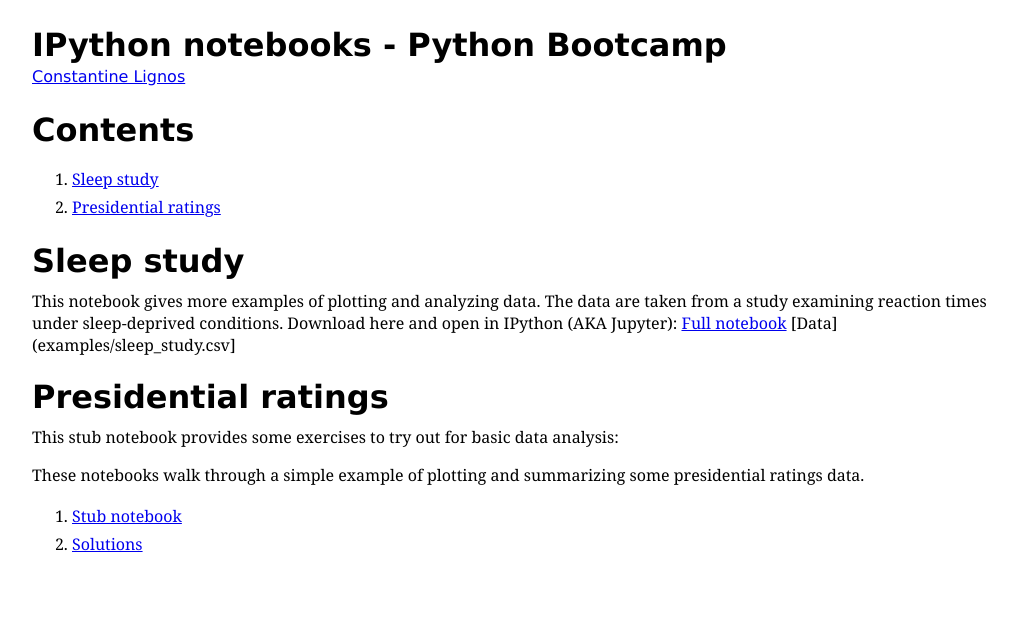
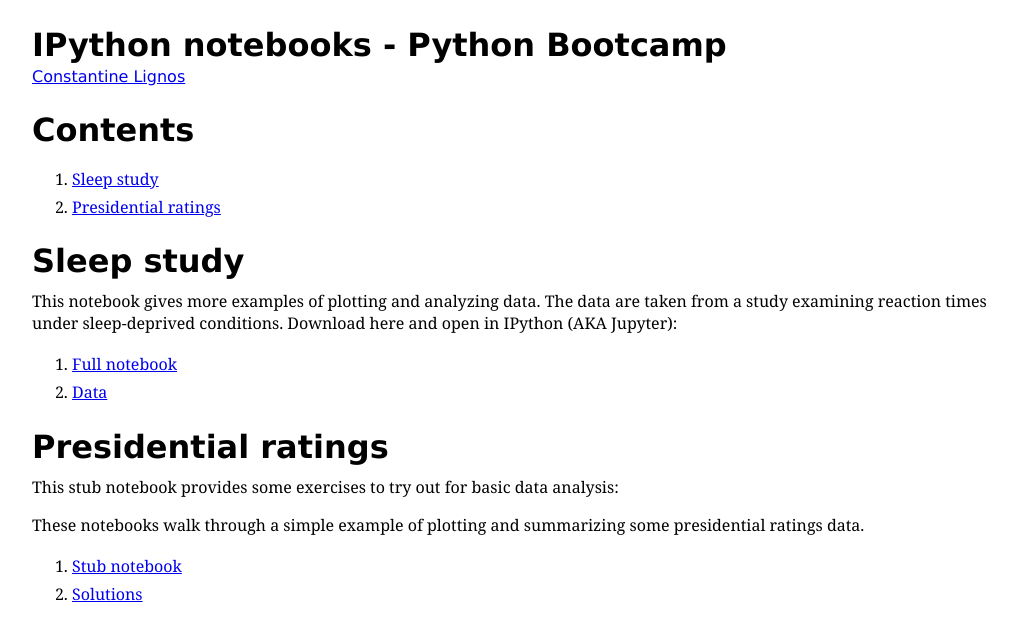
Before and after one commit to KristenZhao/constantinelignos.github.io, a Jekyll site: the page built from pybootcamp/notebooks.md, in a window 1280 px wide. Shown: the top 641 px of the page, without its empty margins (108-1125 px from the left). Built offline with Jekyll 4.4.1, drawn with Linux system fonts in a browser that asks for light colours; comment, search, counter and statistics services are not loaded.

Commit message:
Fix link

```diff
--- a/pybootcamp/notebooks.md
+++ b/pybootcamp/notebooks.md
@@ -15,7 +15,9 @@
 
 # Sleep study
 
-This notebook gives more examples of plotting and analyzing data. The data are taken from a study examining reaction times under sleep-deprived conditions. Download here and open in IPython (AKA Jupyter): [Full notebook](https://gist.githubusercontent.com/ConstantineLignos/ec0dcd267d897b5220c1/raw/b5d0c70037c38f517873a7eb922234aea7e56eac/Sleep%2520Study%2520Analysis.ipynb) [Data](examples/sleep_study.csv]
+This notebook gives more examples of plotting and analyzing data. The data are taken from a study examining reaction times under sleep-deprived conditions. Download here and open in IPython (AKA Jupyter):
+1. [Full notebook](https://gist.githubusercontent.com/ConstantineLignos/ec0dcd267d897b5220c1/raw/b5d0c70037c38f517873a7eb922234aea7e56eac/Sleep%2520Study%2520Analysis.ipynb)
+2. [Data](examples/sleep_study.csv)
 
 # Presidential ratings
 
```
